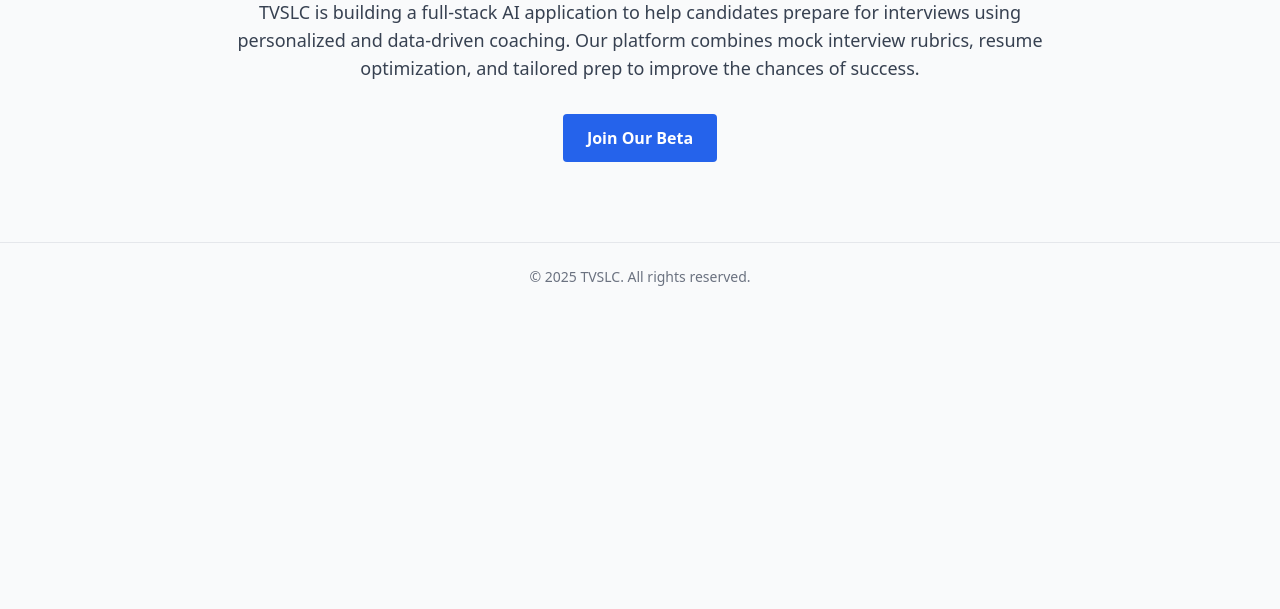
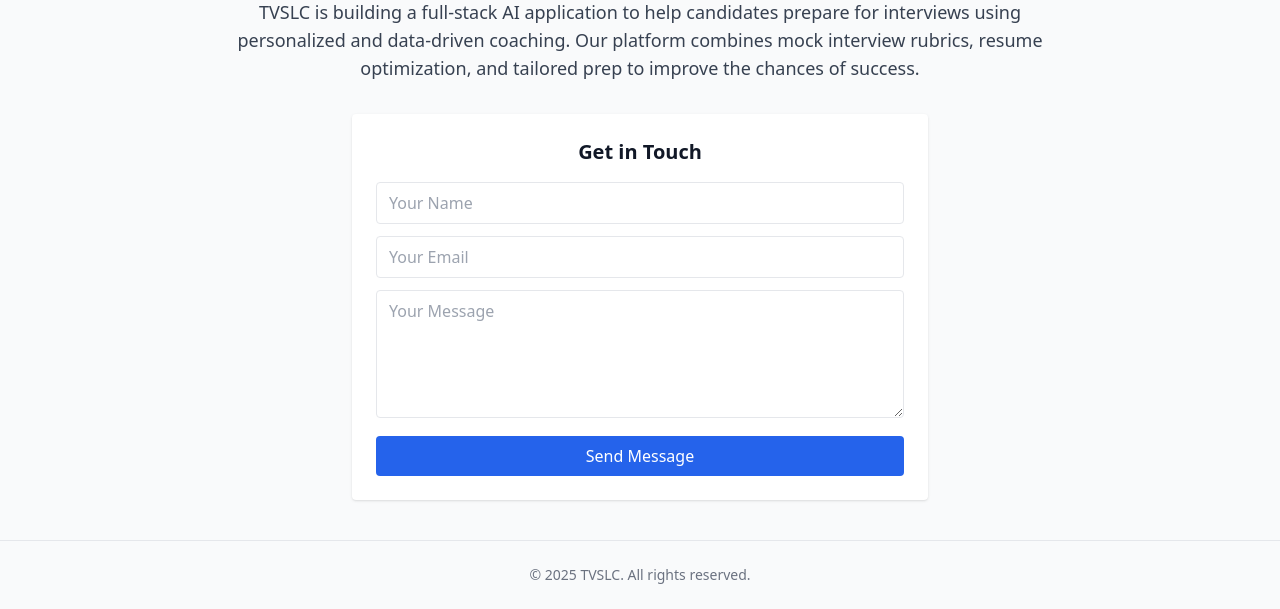
Before and after one commit to TVSLC/website, a plain HTML site: page docs/index.html in a window 1280 px wide. Shown: the part 236-845 px from the top of the page. Before the commit the page ends 800 px from the top, so only its background shows below. Drawn offline with nearby package versions, Linux system fonts and the light colour scheme.

Commit message:
adding form to send email

```diff
--- a/docs/index.html
+++ b/docs/index.html
@@ -4,9 +4,24 @@
 <head>
     <meta charset="UTF-8" />
     <meta name="viewport" content="width=device-width, initial-scale=1.0" />
+    <title>TVSLC - The Visual Software Learning Center</title>
     <link rel="icon" href="icon.png" type="image/png">
-    <title>The Visual Software Learning Center</title>
     <script src="https://cdn.tailwindcss.com"></script>
+    <style>
+        html,
+        body {
+            height: 100%;
+        }
+
+        body {
+            display: flex;
+            flex-direction: column;
+        }
+
+        main {
+            flex: 1;
+        }
+    </style>
 </head>
 
 <body class="bg-gray-50 text-gray-900">
@@ -16,8 +31,6 @@
             <div class="flex items-center space-x-4">
                 <img src="logo.png" alt="TVSLC Logo" class="h-10 w-auto">
             </div>
-            <a href="mailto:visualsoftwarelearningcenter@gmail.com"
-                class="text-blue-600 hover:text-blue-800 font-medium">Contact</a>
         </div>
     </header>
 
@@ -29,12 +42,24 @@
             Our platform combines mock interview rubrics, resume optimization, and tailored prep to improve the chances
             of success.
         </p>
-        <a href="mailto:visualsoftwarelearningcenter@gmail.com"
-            class="inline-block px-6 py-3 bg-blue-600 text-white font-semibold rounded hover:bg-blue-700 transition">Join
-            Our Beta</a>
+
+        <div class="max-w-xl mx-auto bg-white p-6 rounded shadow">
+            <h3 class="text-xl font-semibold mb-4">Get in Touch</h3>
+            <form action="mailto:daniel.chen@tvslc.com" method="POST" enctype="text/plain">
+                <input type="text" name="name" placeholder="Your Name" required
+                    class="w-full mb-3 px-3 py-2 border rounded" />
+                <input type="email" name="email" placeholder="Your Email" required
+                    class="w-full mb-3 px-3 py-2 border rounded" />
+                <textarea name="message" placeholder="Your Message" required
+                    class="w-full mb-3 px-3 py-2 border rounded h-32"></textarea>
+                <button type="submit"
+                    class="w-full bg-blue-600 text-white py-2 rounded hover:bg-blue-700 transition">Send
+                    Message</button>
+            </form>
+        </div>
     </main>
 
-    <footer class="mt-20 py-6 border-t text-center text-sm text-gray-500">
+    <footer class="mt-10 py-6 border-t text-center text-sm text-gray-500">
         &copy; 2025 TVSLC. All rights reserved.
     </footer>
 
```
